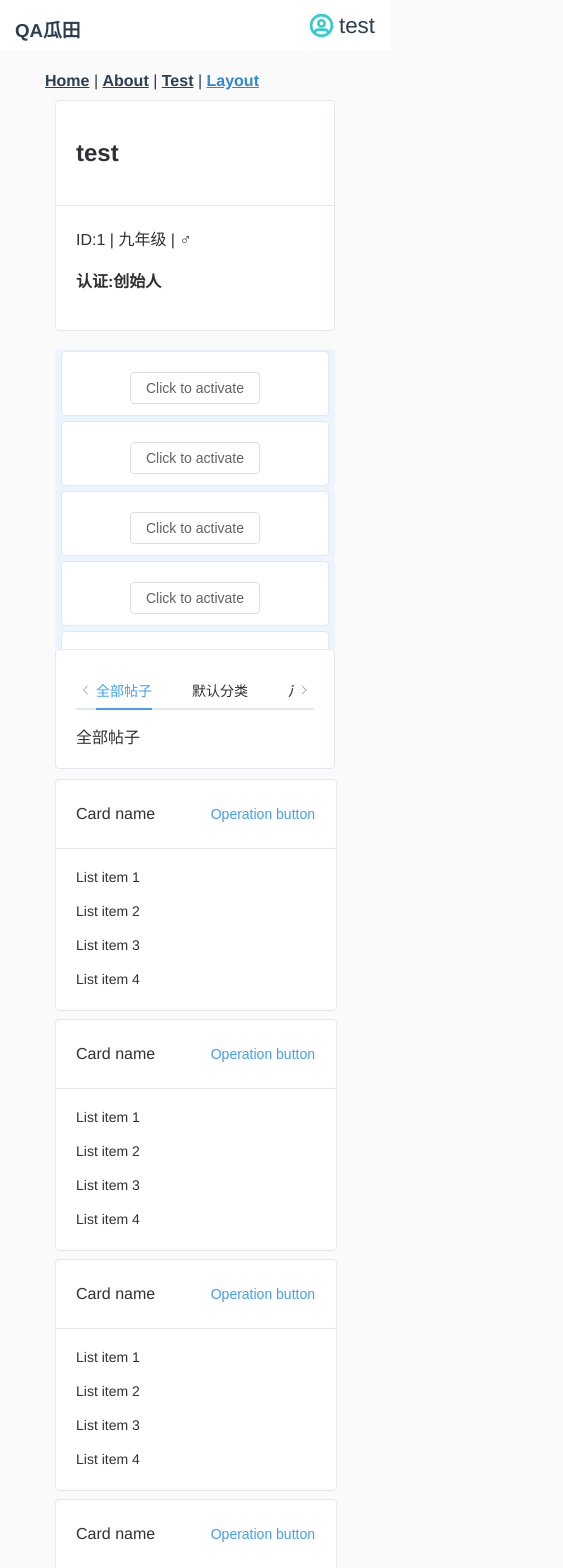
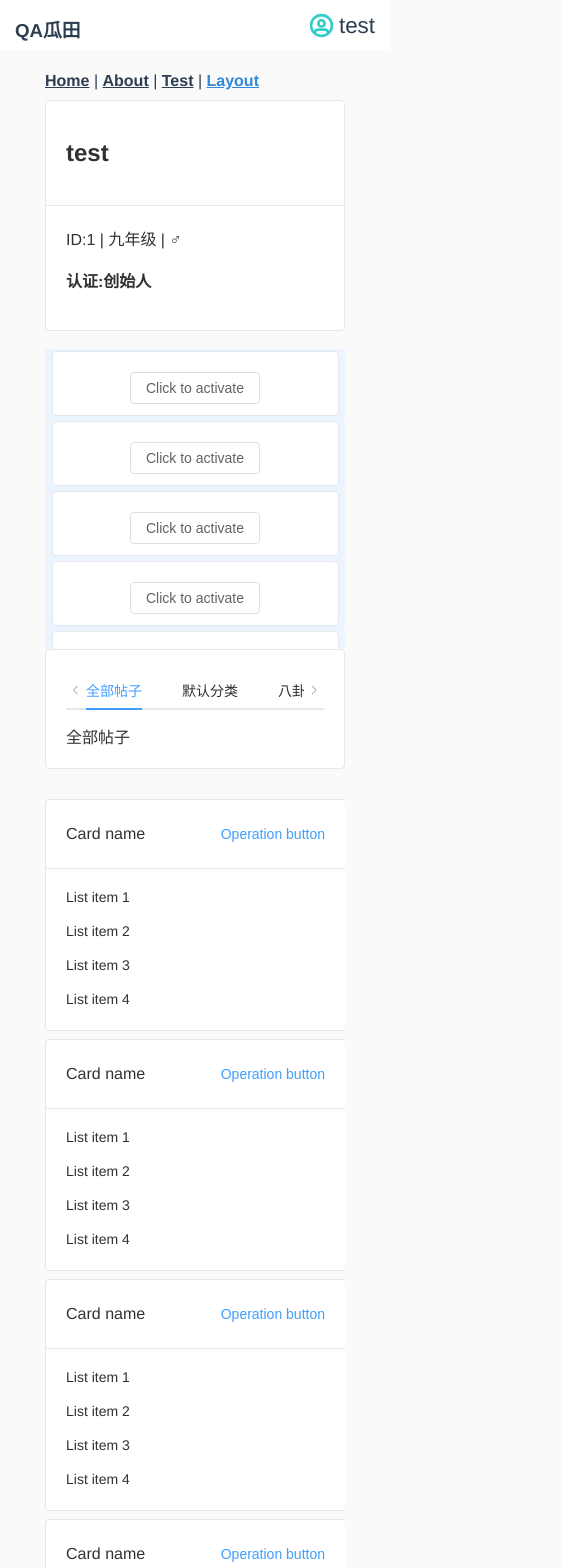
Before and after one commit to qa-gt/gt-v3-frontend, a Vue app: page /#/layout in a window 390 px wide. Shown: the top 1568 px of the page, 563 px wide, since content can reach past the window. Built offline with nearby package versions, Linux system fonts and the light colour scheme.

Commit message:
[FIX] Responsive.

```diff
--- a/public/scss/Layout.scss
+++ b/public/scss/Layout.scss
@@ -37,7 +37,7 @@
     align-items: center;
     justify-content: left;
     height: 230px;
-    margin: 10px;
+    margin: 10px 0;
     text-align: left;
     border-radius: 4px;
     background: var(--el-color-primary-light-9);
--- a/public/scss/style.scss
+++ b/public/scss/style.scss
@@ -3,6 +3,19 @@ body {
     padding         : 0;
     background-color: rgb(250, 250, 250);
 }
+
+.el-row {
+    // margin-bottom: 10px;
+}
+
+.el-col {
+    // margin   : 10px 10px;
+}
+
+// .el-scrollbar > p{
+//     margin-left: 0;
+//     margin-right: 0;
+// }
 
 .header {
     padding         : 15px;
@@ -27,17 +40,5 @@ body {
 
 .svg {
     display: inline-block;
-    margin: 0 5px;
+    margin : 0 5px;
 }
-
-.user-info {
-    min-width : 280px;
-    // margin-top: 10px;
-}
-
-// @media screen and (min-width: 800px) {
-//     .test1 {
-//         min-width           : 3000px;
-//         background-color: #f5f5f5;
-//     }
-// }
--- a/src/views/LayoutView.vue
+++ b/src/views/LayoutView.vue
@@ -1,6 +1,6 @@
 <template>
-  <el-row justify="space-around">
-    <el-col :span="5" class="user-info">
+  <el-row justify="space-evenly">
+    <el-col :span="5" :xs="24" :sm="18" :md="6">
       <el-card shadow="hover" class="box-card">
         <template #header>
           <div class="card-header">
@@ -36,8 +36,8 @@
       </el-scrollbar>
     </el-col>
 
-    <el-col :span="18" style="min-width: 300px;">
-      <el-row justify="left" style="margin: 0 10px">
+    <el-col :span="19" :xs="24" :sm="18" :md="17">
+      <el-row justify="left">
         <el-card shadow="never" class="content-card">
           <el-tabs
             v-model="activeName"
@@ -58,7 +58,11 @@
       </el-row>
 
       <el-scrollbar>
-        <p v-for="item in 20" :key="item" class="scrollbar-content">
+        <p
+          v-for="item in 20"
+          :key="item"
+          class="scrollbar-content"
+        >
           <el-card shadow="hover" class="content-card">
             <template #header>
               <div class="content-card-header">
@@ -73,8 +77,6 @@
             </div>
           </el-card>
         </p>
-      </el-scrollbar>
-
         <el-pagination
           background
           layout="prev, pager, next, jumper"
@@ -96,6 +98,7 @@
           v-if="isMobile"
         >
         </el-pagination>
+      </el-scrollbar>
     </el-col>
 
     <!--<el-col :span="6"><div class="grid-content bg-purple"></div></el-col>-->
```
Lines whose indentation alone changed are shown as unchanged.
